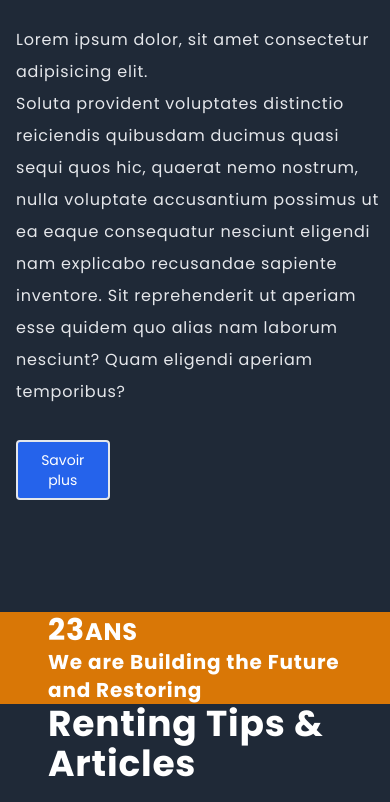
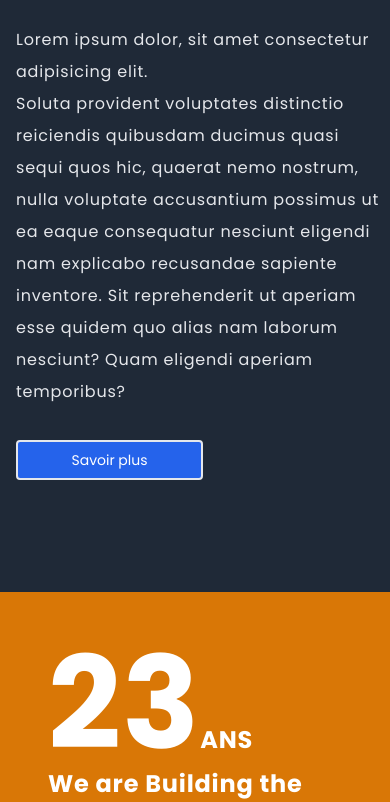
Before and after one commit to Houdaifi/trascot.com, a Vue app: page /#/ in a window 390 px wide. Shown: the part 1156-1958 px from the top of the page. Built offline with nearby package versions, Linux system fonts and the light colour scheme.

Commit message:
Fix the grid bug

```diff
--- a/src/components/Carousel.vue
+++ b/src/components/Carousel.vue
@@ -7,7 +7,7 @@
         <div class="bg-gradient-to-b md:bg-gradient-to-r from-gray-200 to-transparent relative flex flex-col items-center justify-center xl:items-start xl:justify-center h-full space-y-8 px-0 xl:px-12 2xl:px-32">
           <div></div>
           <h1 class="z-30 text-gray-900 text-4xl lg:text-5xl leading-normal lg:leading-relaxed text-center xl:text-left rounded font-bold max-w-xl 2xl:max-w-3xl uppercase focus-in-expand">
-            <span class="text-yellow-500">Tragfer</span> vous offre une large choix de stockage standard ou sur meusre
+            <span class="text-yellow-500 font-extrabold">Tragfer</span> vous offre une large choix de stockage standard ou sur meusre
           </h1>
           <hr class="border-2 border-yellow-500 w-36">
           <button class="text-black bg-white hover:bg-yellow-500 hover:text-white px-20 py-3 rounded text-base font-semibold">
--- a/src/components/propos.vue
+++ b/src/components/propos.vue
@@ -8,19 +8,19 @@
         Soluta provident voluptates distinctio reiciendis quibusdam ducimus quasi sequi quos hic, quaerat nemo nostrum,
         nulla voluptate accusantium possimus ut ea eaque consequatur nesciunt eligendi nam explicabo recusandae sapiente inventore.
         Sit reprehenderit ut aperiam esse quidem quo alias nam laborum nesciunt? Quam eligendi aperiam temporibus?</p>
-      <button class="bg-transparent border-2 w-1/4 bg-blue-600 text-white text-sm px-4 py-2 2xl:py-3 2xl:px-8 rounded">Savoir plus</button>
+      <button class="bg-transparent border-2 w-1/2 xl:w-1/4 bg-blue-600 text-white text-sm px-4 py-2 2xl:py-3 2xl:px-8 rounded">Savoir plus</button>
 
     </div>
 
     <!-- Second part -->
-    <div class="grid grid-cols-1 xl:grid-cols-2 text-white bg-yellow-600 max-w-xl xl:max-w-4xl">
-      <div class="flex flex-col justify-center items-start px-12 font-bold">
-        <h1 class="text-3xl xl:text-9xl">23<span class="text-2xl">ANS</span></h1>
-        <h2 class="text-xl xl:text-2xl">We are Building the Future and Restoring</h2>
+    <div class="grid grid-cols-1 sm:grid-cols-2 text-white bg-yellow-600 xl:max-w-2xl 2xl:max-w-4xl">
+      <div class="flex flex-col justify-center items-start p-12 font-bold">
+        <h1 class="text-9xl">23<span class="text-2xl">ANS</span></h1>
+        <h2 class="text-2xl">We are Building the Future and Restoring</h2>
       </div>
-      <div class="bg-a-propos-img2 bg-cover"></div>
-      <div class="bg-a-propos-img1 bg-cover"></div>
-      <div class="flex flex-col space-y-4 justify-center items-start px-12 space-y-4 font-bold text-4xl bg-gray-800">
+      <img class="w-full h-full" src="../assets/bilboard.jpg" alt="bilboard">
+      <img class="w-full h-full" src="../assets/boiling.jpg" alt="boiling">
+      <div class="flex flex-col space-y-4 justify-center items-start p-12 space-y-4 font-bold text-4xl bg-gray-800">
         <h1>Renting Tips & Articles</h1>
         <h2 class="font-normal text-base text-gray-200">We are building the future and restoring</h2>
         <button class="border-2 bg-transparent hover:bg-red-500 text-white text-sm px-4 py-2 2xl:py-3 2xl:px-8 rounded">Voir plus</button>
```
